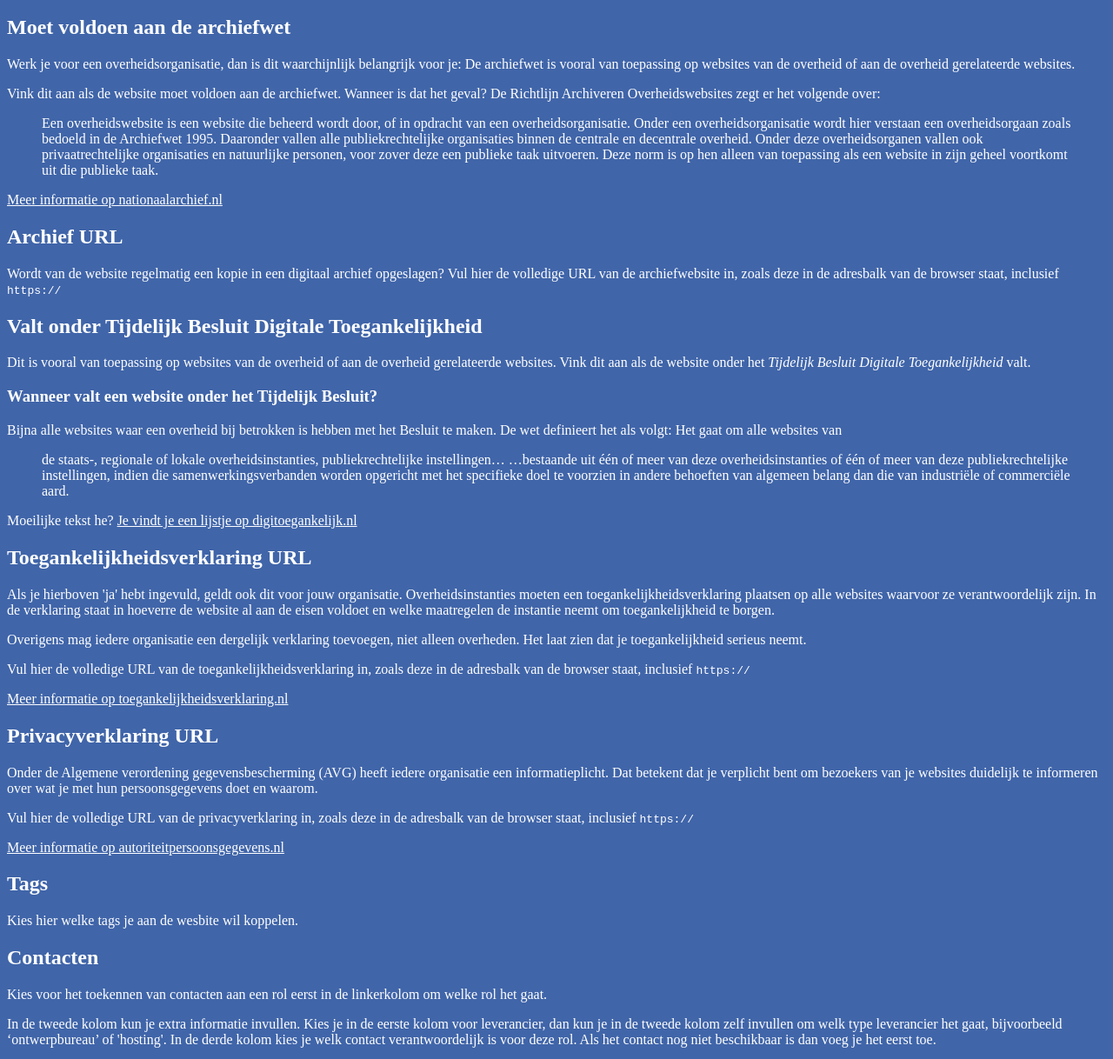
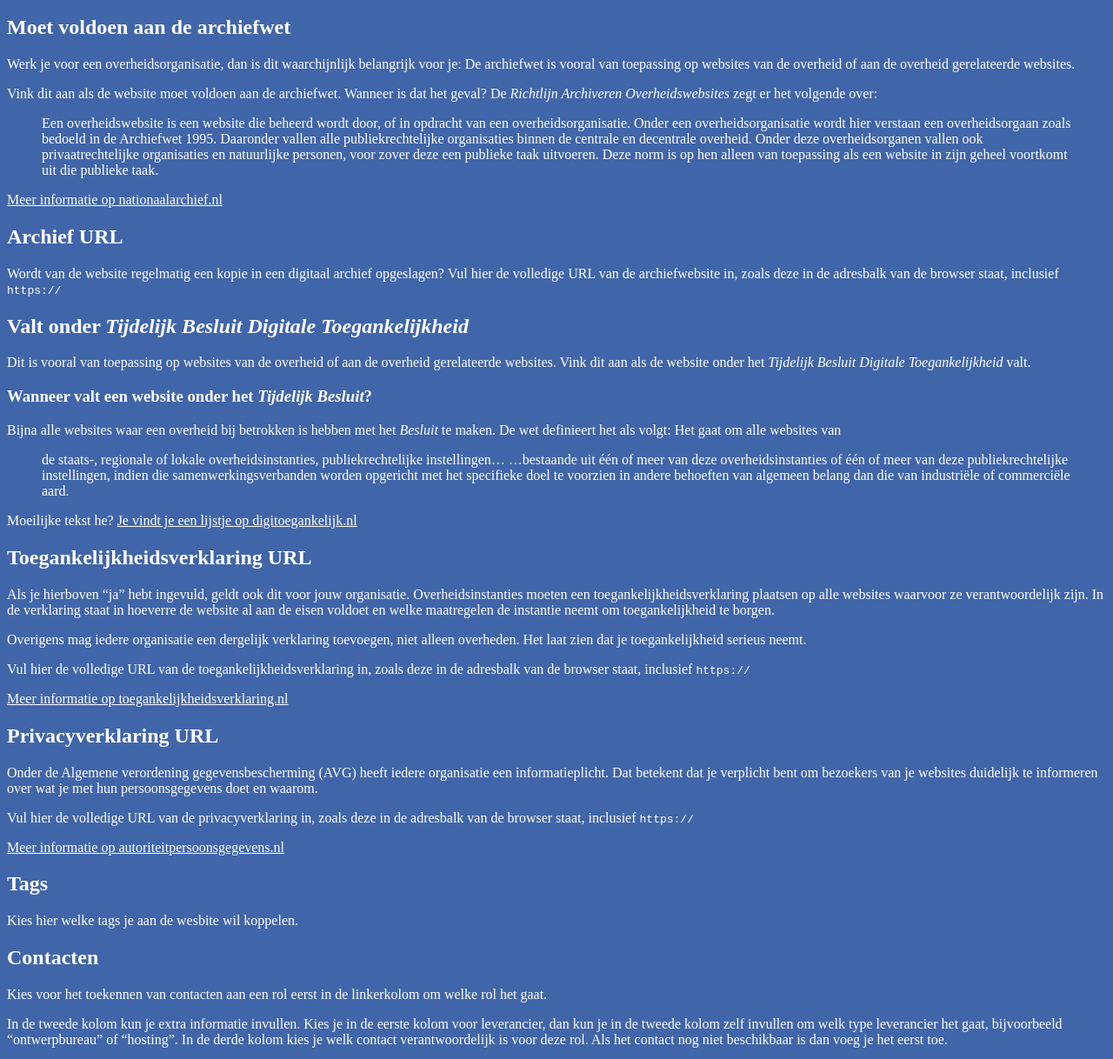
Before and after one commit to dipnl/dipcorp2, a Jekyll site: the page built from help/website/form.md, in a window 1280 px wide. Shown: the part 680-1898 px from the top of the page at 87% size. Built offline with Jekyll 4.4.1, drawn with Linux system fonts in a browser that asks for light colours; part of the change alters nothing that is shown.

```diff
--- a/help/website/form.md
+++ b/help/website/form.md
@@ -44,8 +44,8 @@ Moet voldoen aan de archiefwet
 Werk je voor een overheidsorganisatie, dan is dit waarchijnlijk belangrijk voor je: De archiefwet is vooral van
 toepassing op websites van de overheid of aan de overheid gerelateerde websites.
 
-Vink dit aan als de website moet voldoen aan de archiefwet. Wanneer is dat het geval? De Richtlijn Archiveren
-Overheidswebsites zegt er het volgende over:
+Vink dit aan als de website moet voldoen aan de archiefwet. Wanneer is dat het geval? De _Richtlijn Archiveren
+Overheidswebsites_ zegt er het volgende over:
 
 > Een overheidswebsite is een website die beheerd wordt door, of in opdracht van een overheidsorganisatie. Onder een
 > overheidsorganisatie wordt hier verstaan een overheidsorgaan zoals bedoeld in de Archiefwet 1995. Daaronder vallen
@@ -61,28 +61,28 @@ Archief URL
 Wordt van de website regelmatig een kopie in een digitaal archief opgeslagen? Vul hier de volledige URL van de
 archiefwebsite in, zoals deze in de adresbalk van de browser staat, inclusief `https://`
 
-Valt onder Tijdelijk Besluit Digitale Toegankelijkheid
+Valt onder _Tijdelijk Besluit Digitale Toegankelijkheid_
 ----
 
 Dit is vooral van toepassing op websites van de overheid of aan de overheid gerelateerde websites. Vink dit aan
 als de website onder het _Tijdelijk Besluit Digitale Toegankelijkheid_ valt.
 
-### Wanneer valt een website onder het Tijdelijk Besluit?
+### Wanneer valt een website onder het _Tijdelijk Besluit_?
 
-Bijna alle websites waar een overheid bij betrokken is hebben met het Besluit te maken. De wet definieert het als
+Bijna alle websites waar een overheid bij betrokken is hebben met het _Besluit_ te maken. De wet definieert het als
 volgt: Het gaat om alle websites van
 
 > de staats-, regionale of lokale overheidsinstanties, publiekrechtelijke instellingen... ...bestaande uit één of
 > meer van deze overheidsinstanties of één of meer van deze publiekrechtelijke instellingen, indien die samenwerkingsverbanden
-worden opgericht met het specifieke doel te voorzien in andere behoeften van algemeen belang dan die van industri&euml;le of
-commerci&euml;le aard.
+worden opgericht met het specifieke doel te voorzien in andere behoeften van algemeen belang dan die van industriële of
+commerciële aard.
 
 Moeilijke tekst he? [Je vindt je een lijstje op digitoegankelijk.nl](https://www.digitoegankelijk.nl/beleid/voor-wie-is-het-verplicht)
 
 Toegankelijkheidsverklaring URL
 ----
 
-Als je hierboven &#39;ja&#39; hebt ingevuld, geldt ook dit voor jouw organisatie. Overheidsinstanties moeten een
+Als je hierboven "ja" hebt ingevuld, geldt ook dit voor jouw organisatie. Overheidsinstanties moeten een
 toegankelijkheidsverklaring plaatsen op alle websites waarvoor ze verantwoordelijk zijn. In de verklaring staat in
 hoeverre de website al aan de eisen voldoet en welke maatregelen de instantie neemt om toegankelijkheid te borgen.
 
@@ -114,6 +114,6 @@ Contacten
 Kies voor het toekennen van contacten aan een rol eerst in de linkerkolom om welke rol het gaat.
 
 In de tweede kolom kun je extra informatie invullen. Kies je in de eerste kolom voor leverancier, dan kun je in de
-tweede kolom zelf invullen om welk type leverancier het gaat, bijvoorbeeld &lsquo;ontwerpbureau&rsquo; of
-&#39;hosting&#39;. In de derde kolom kies je welk contact verantwoordelijk is voor deze rol. Als het contact nog niet
+tweede kolom zelf invullen om welk type leverancier het gaat, bijvoorbeeld "ontwerpbureau" of
+"hosting". In de derde kolom kies je welk contact verantwoordelijk is voor deze rol. Als het contact nog niet
 beschikbaar is dan voeg je het eerst toe.
```
